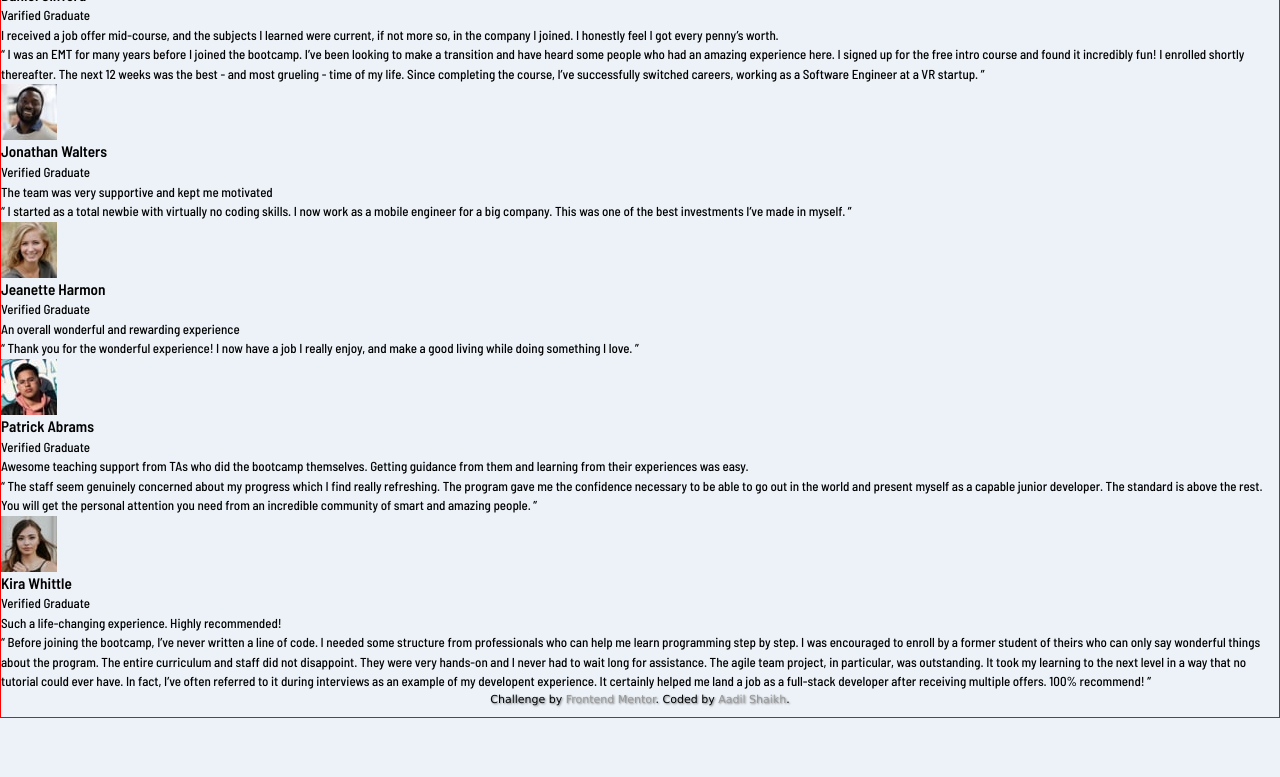
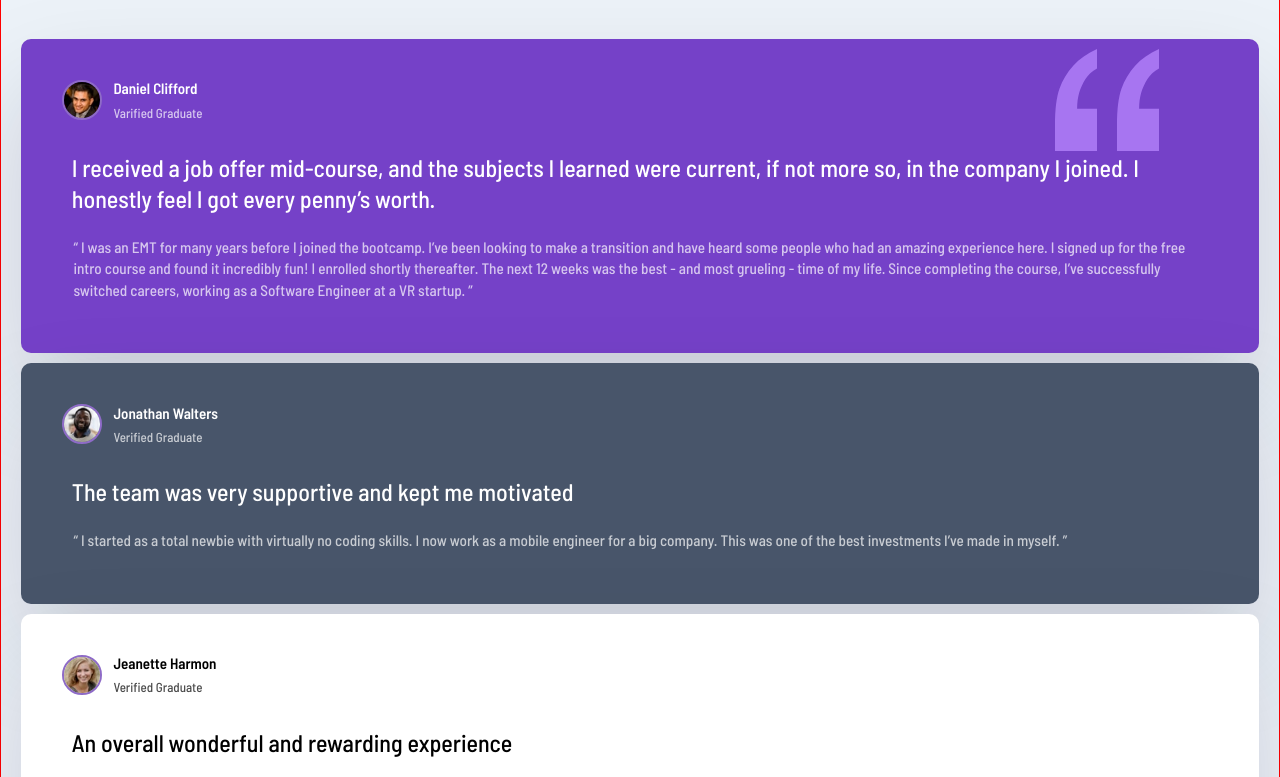
Before and after one commit to aadiisk21/P11, a plain HTML site: page index.html in a window 1280 px wide. Shown: the part 82-859 px from the top of the page. Before the commit the page ends 800 px from the top, so only its background shows below. Drawn offline with Linux system fonts and the light colour scheme.

Commit message:
created container and card and added style to all the cards

```diff
--- a/css/style.css
+++ b/css/style.css
@@ -1,6 +1,7 @@
 :root {
     /* color */
     --clr-moderate-violet: hsl(263, 55%, 52%);
+    --clr-moderate-violet-light: hsl(263, 45%, 60%);
     --clr-dark-grayish-blue: hsl(217, 19%, 35%);
     --clr-dark-blackish-blue: hsl(219, 29%, 14%);
     --clr-white: hsl(0, 0%, 100%);
@@ -10,8 +11,8 @@
 
     --clr-light-blackish-blue: hsla(217, 30%, 14%, 0.5);
     --clr-lighter-blackish-blue: hsla(217, 30%, 14%, 0.7);
+    /* font-weight */
 
-    /* font-weight */
     --fw-bold: 500;
     --fw-bolder: 600;
 
@@ -63,7 +64,6 @@ body {
     border: 1px solid red;
     scroll-behavior: smooth;
     font-family: var(--fnt-barlow-sem-condensed);
-    font-size: 13px;
 }
 
 /* A elements that don't have a class get default styles */
@@ -106,4 +106,76 @@ select {
 body {
     display: grid;
     place-content: center;
+    line-height: 1.7;
+    font-size: 13px;
 }
+
+.container {
+    max-width: 1440px;
+    margin: 100px auto;
+    padding: 20px;
+}
+
+.card {
+    background-color: var(--clr-white);
+    border-radius: 10px;
+    padding: 30px;
+    box-shadow: 0px 48px 100px 0px rgba(17, 12, 46, 0.15);
+    margin-bottom: 10px;
+}
+
+.card__header {
+    display: flex;
+    align-items: center;
+    margin-bottom: 10px;
+}
+
+.card__header h3 {
+    font-size: 15px;
+}
+
+.card__header p {
+    opacity: 70%;
+}
+
+.card img {
+    width: 40px;
+    height: 40px;
+    border-radius: 50%;
+    border: 2px solid var(--clr-moderate-violet-light);
+    margin: 0.7rem;
+}
+
+.card__lead {
+    font-size: 1.5rem;
+    font-weight: 500;
+    line-height: 1.3;
+    margin: 1.3rem;
+}
+
+.card__quote {
+    font-size: 0.95rem;
+    font-weight: 500;
+    line-height: 1.4;
+    opacity: 70%;
+    margin: 1.4rem;
+}
+
+.card__bg-purple {
+    background-color: var(--clr-moderate-violet);
+    color: var(--clr-white);
+    background-image: url(../images/bg-pattern-quotation.svg);
+    background-repeat: no-repeat;
+    background-size: auto;
+    background-position: top 10px right 100px;
+}
+
+.card__bg-gray {
+    background-color: var(--clr-dark-grayish-blue);
+    color: var(--clr-white);
+}
+
+.card__bg-black {
+    background-color: var(--clr-dark-blackish-blue);
+    color: var(--clr-white);
+}
--- a/index.html
+++ b/index.html
@@ -23,6 +23,7 @@
       text-align: center;
       font-family: Verdana, Geneva, Tahoma, sans-serif;
       text-shadow: 1px 1px 2px rgba(0, 0, 0, 0.505);
+      margin: 1rem;
     }
 
     .attribution a {
```
